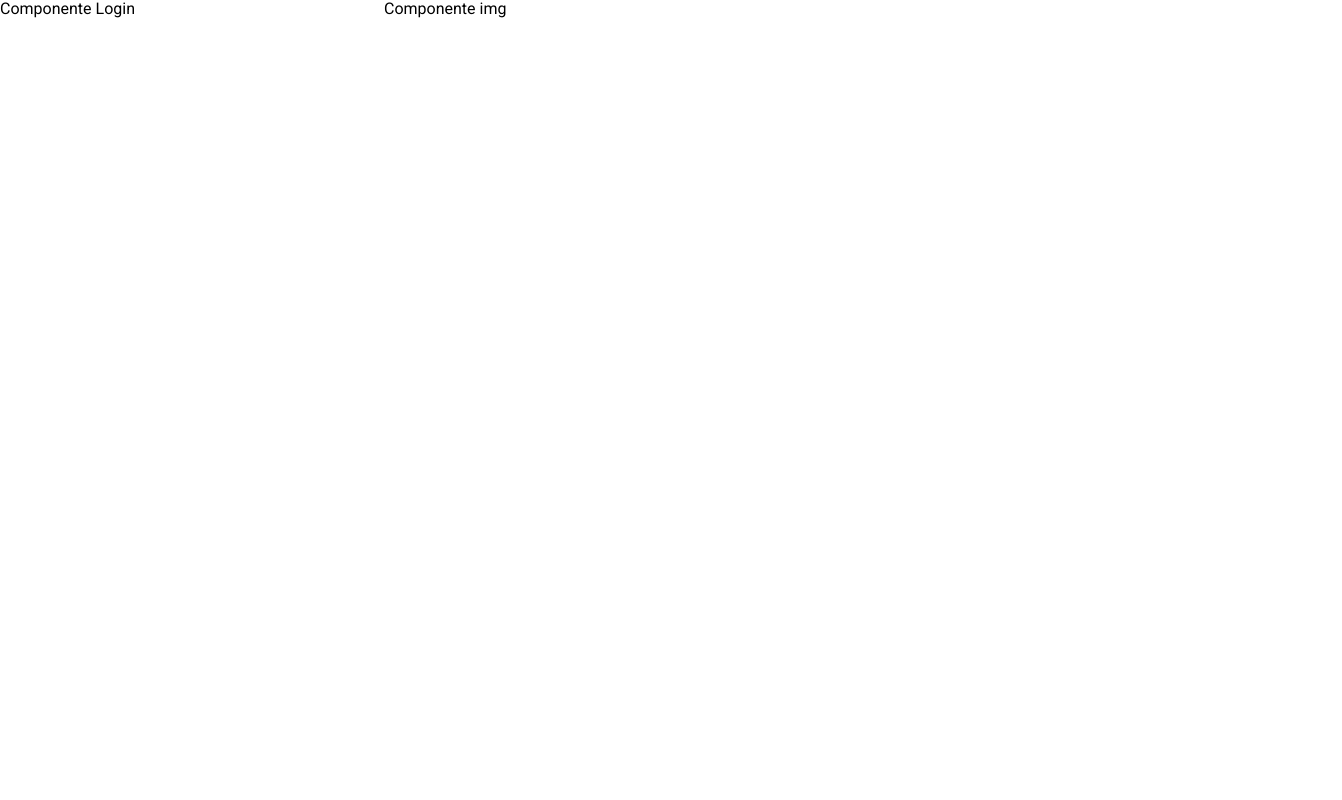
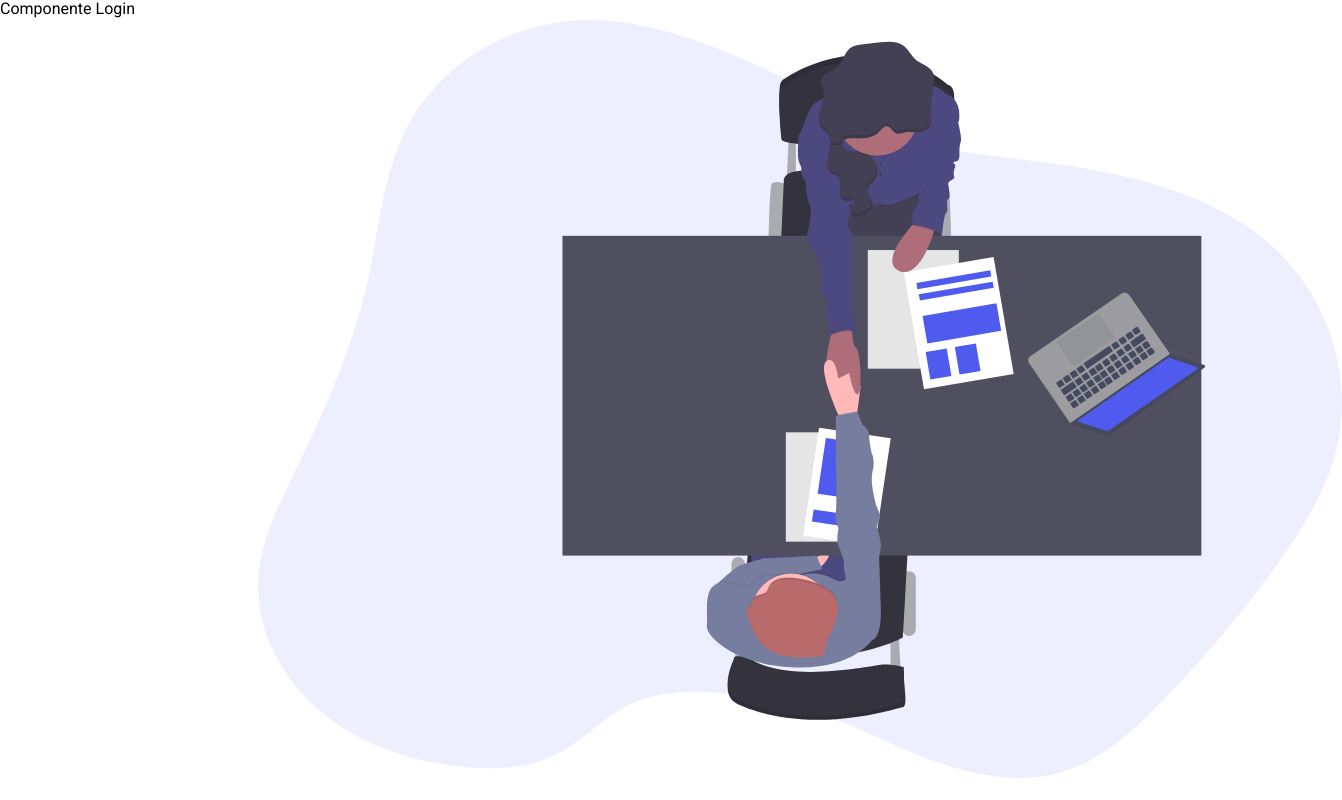
Before and after one commit to LeonardoMelloTrindade/Login-app, a Vue app: page / in a window 1280 px wide. Shown: the whole page, 1342 px wide, since content can reach past the window. Built offline with nearby package versions, Linux system fonts and the light colour scheme.

Commit message:
feat: adiciona imagem para autenticação

```diff
--- /dev/null
+++ b/src/components/AuthImage.vue
@@ -0,0 +1,11 @@
+<template>
+  <img src="../assets/undraw_interview_rmcf.svg" alt="Imagem de pequenas empresas e meu grande negócio">
+</template>
+
+<script lang="ts">
+
+
+export default {
+  name: 'AuthImage',
+};
+</script>
--- a/src/components/container/LoginContainer.vue
+++ b/src/components/container/AuthWrapper.vue
@@ -12,15 +12,22 @@
 <script lang="ts">
 
 export default {
-  name: 'LoginContainer',
+  name: 'AuthWrapper',
 };
 </script>
 
 <style scoped>
   .container {
     display: grid;
-    grid-template-columns: 30% 70%;
+    grid-template-columns: 35% 55%;
     height: 99.8vh;
   }
 
+  .container-img {
+    display: flex;
+    align-items: center;
+    justify-content: center;
+  }
+
+
 </style>
--- a/src/views/LoginView.vue
+++ b/src/views/LoginView.vue
@@ -1,21 +1,24 @@
 <template>
-  <LoginContainer>
+  <AuthWrapper>
     <template #container-login>
       Componente Login
     </template>
     <template #container-img>
-      Componente img
+      <AuthImage />
     </template>
-  </LoginContainer>
+  </AuthWrapper>
 </template>
 
 <script lang="ts">
-import LoginContainer from '@/components/container/LoginContainer.vue';
+import AuthWrapper from '@/components/container/AuthWrapper.vue';
+import AuthImage from '@/components/AuthImage.vue';
+
 
 export default {
   name: 'LoginView',
   components: {
-    LoginContainer
+    AuthWrapper,
+    AuthImage
   }
 };
 </script>
```
Also changed, not shown: .changeset/orange-baboons-clap.md (added).
